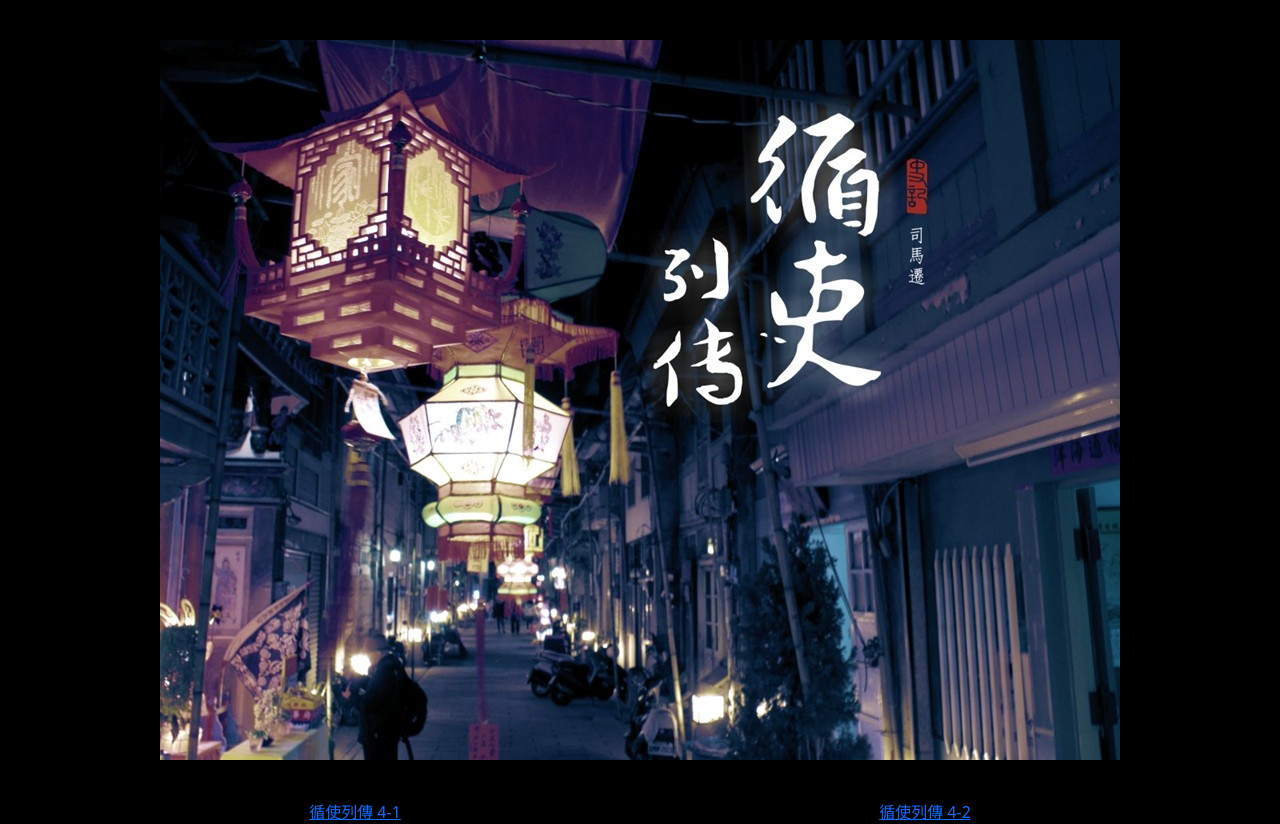
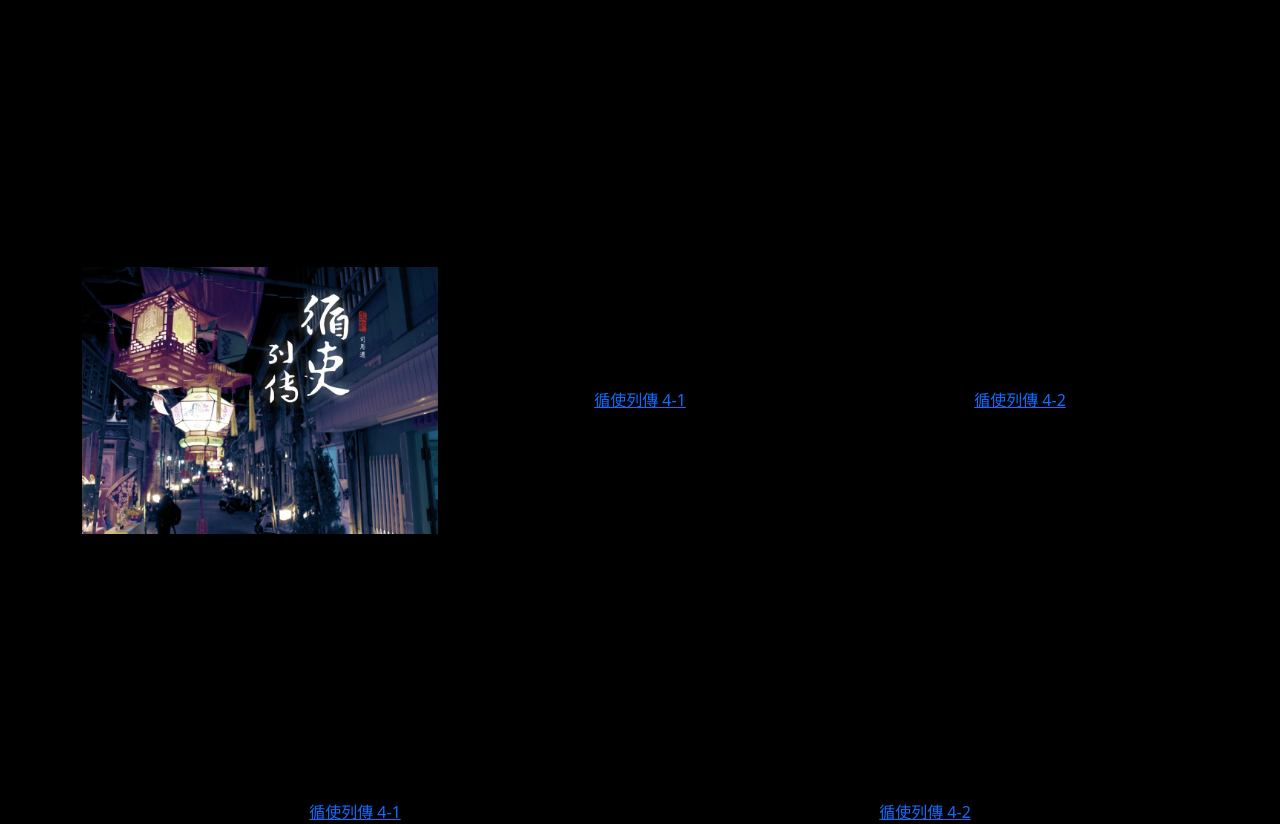
Before and after one commit to hochichu/website, a plain HTML site: page index.html in a window 1280 px wide. Drawn offline with Linux system fonts and the light colour scheme.

Commit message:
Update index.html

```diff
--- a/index.html
+++ b/index.html
@@ -14,6 +14,12 @@
             <div class="row">
                 <div class="col d-flex justify-content-center align-items-center" style="height: 100vh;">
                         <picture><img class="img-fluid" src="assets/img/4-1.jpg"></picture></div>
+                <div class="col d-flex justify-content-center align-items-center" style="width=50%">
+                       <a href="4-1.ppt" target="_blank">循使列傳 4-1
+                       </a></div>
+                <div class="col d-flex justify-content-center align-items-center" style="width=50%">
+                       <a href="4-2.ppt" target="_blank">循使列傳 4-2
+                       </a></div>
             </div>
             <div class="row">
                 <div class="col d-flex justify-content-center align-items-center" style="width=50%">
```
